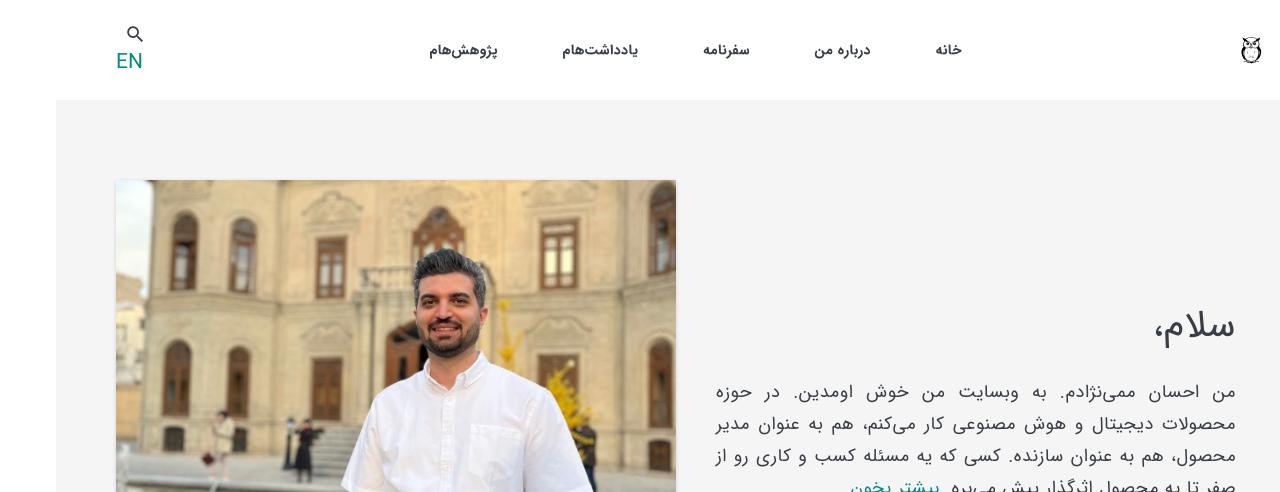
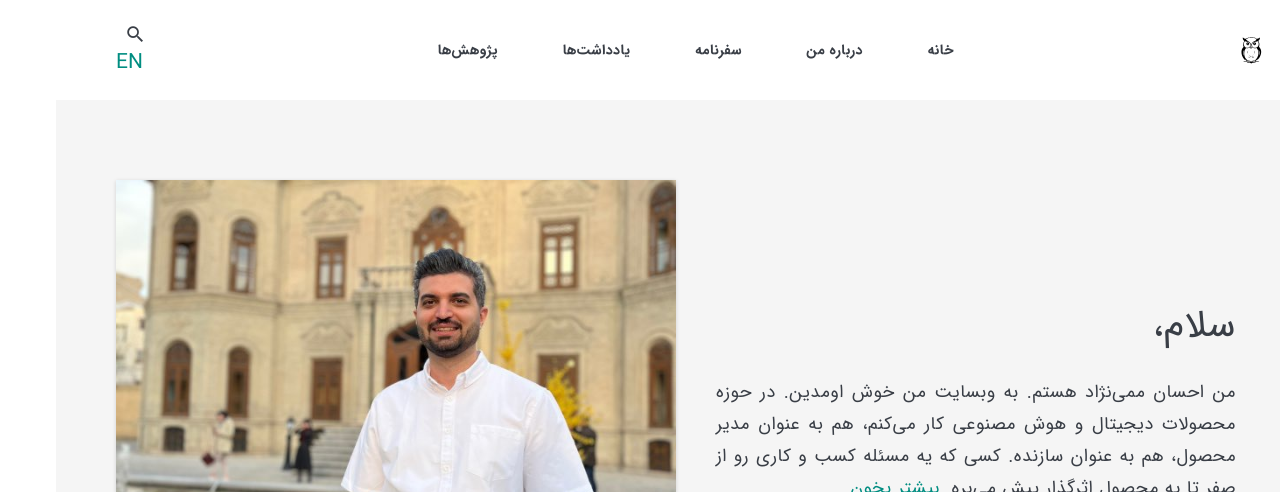
Before and after one commit to ehsanmnd/ehsanmnd.github.io, a Jekyll site: the page built from index.html, in a window 1280 px wide. Shown: the top 492 px of the page. Built offline with Jekyll 4.4.1, drawn with Linux system fonts in a browser that asks for light colours; nearby versions of some CDN libraries; the list of posts is cut into pages by our own code; some of the changed text lies outside the part shown.

Commit message:
refine localized copy and translate 404 error page heading

```diff
--- a/404.html
+++ b/404.html
@@ -44,7 +44,7 @@
 <section class="page_404">
   <div class="container">
     <div class="four_zero_four_bg">
-      <h1>404</h1>
+      <h1>۴۰۴</h1>
     </div>
     <div class="contant_box_404">
       <h3>به نظر میرسه گم شدی!</h3>
--- a/_data/fa.yml
+++ b/_data/fa.yml
@@ -9,29 +9,29 @@
   home: "خانه"
   about: "درباره من"
   life: "سفرنامه"
-  notebook: "یادداشت‌هام"
-  research: "پژوهش‌هام"
+  notebook: "یادداشت‌ها"
+  research: "پژوهش‌ها"
 
 hero:
   greeting: "سلام،"
-  intro: "من احسان ممی‌نژادم. به وبسایت من خوش اومدین. در حوزه محصولات دیجیتال و هوش مصنوعی کار می‌کنم، هم به عنوان مدیر محصول، هم به عنوان سازنده. کسی که یه مسئله کسب و کاری رو از صفر تا یه محصول اثرگذار پیش‌ می‌بره."
+  intro: "من احسان ممی‌نژاد هستم. به وبسایت من خوش اومدین. در حوزه محصولات دیجیتال و هوش مصنوعی کار می‌کنم، هم به عنوان مدیر محصول، هم به عنوان سازنده. کسی که یه مسئله کسب و کاری رو از صفر تا یه محصول اثرگذار پیش‌ می‌بره."
   cta_text: "بیشتر بخون"
   social_title: "جاهایی که هستم"
 
 about:
-  title: "درباره‌ام"
+  title: "درباره من"
   cta_text: "دانلود رزومه"
 
 life:
-  title: "سفرنامه‌ام"
+  title: "سفرنامه کاری و زندگی من"
   empty: "هنوز چیزی نوشته نشده."
 
 notebook:
-  title: "یادداشت‌هام"
+  title: "یادداشت‌های گاه به گاه من"
   empty: "هنوز یادداشتی ثبت نشده."
 
 research:
-  title: "پژوهش‌هام"
+  title: "پژوهش‌های چاپ شده و نشده من!"
   empty: "هنوز پژوهشی منتشر نشده."
 
 shared:
```
